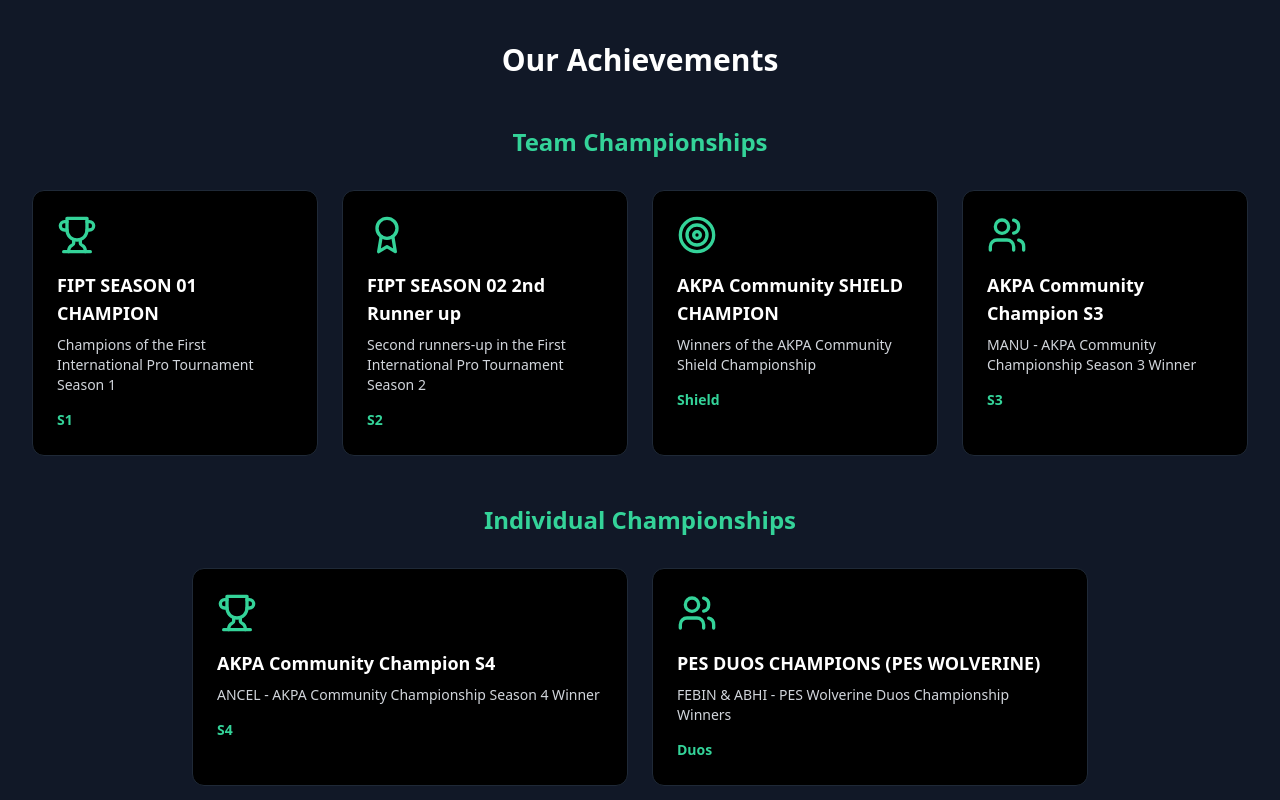
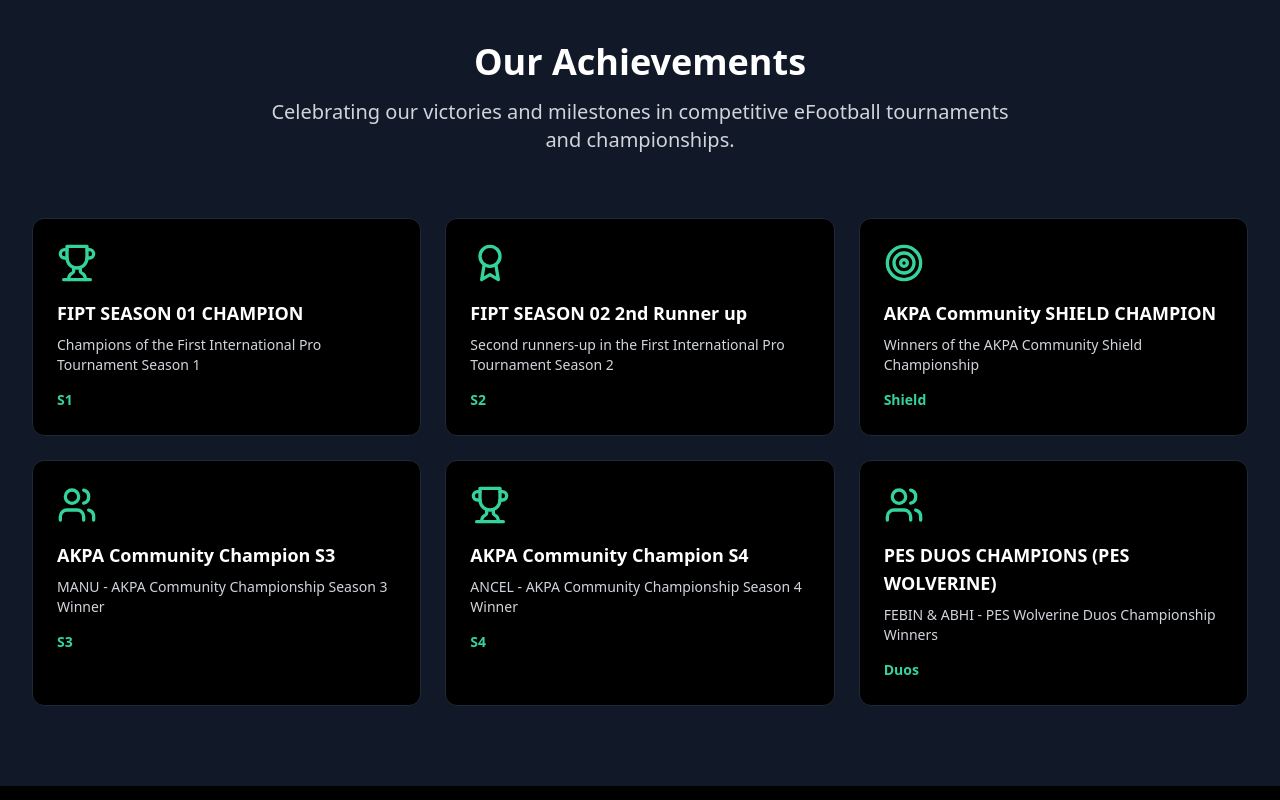
Before and after one commit to zakirnizam/pwkesports, a React (Vite) app: page / in a window 1280 px wide. Shown: the part 1600-2400 px from the top of the page. Built offline with nearby package versions, Linux system fonts and the light colour scheme.

Commit message:
Combine all achievements under one section

```diff
--- a/src/components/Achievements.tsx
+++ b/src/components/Achievements.tsx
@@ -26,9 +26,6 @@ const Achievements = () => {
       description: "MANU - AKPA Community Championship Season 3 Winner",
       year: "S3",
     },
-  ];
-
-  const individualAchievements = [
     {
       icon: Trophy,
       title: "AKPA Community Champion S4",
@@ -46,15 +43,14 @@ const Achievements = () => {
   return (
     <section id="achievements" className="py-20 bg-gray-900">
       <div className="max-w-7xl mx-auto px-4 sm:px-6 lg:px-8">
-        <div>
-          <h3 className="text-3xl font-bold text-white text-center mb-12">
-            Our Achievements
-          </h3>
+        <div className="text-center mb-16">
+          <h2 className="text-4xl font-bold text-white mb-4">Our Achievements</h2>
+          <p className="text-xl text-gray-300 max-w-3xl mx-auto">
+            Celebrating our victories and milestones in competitive eFootball tournaments and championships.
+          </p>
+        </div>
 
-          {/* Team Achievements */}
-          <div className="mb-12">
-            <h4 className="text-2xl font-semibold text-emerald-400 text-center mb-8">Team Championships</h4>
-            <div className="grid grid-cols-1 md:grid-cols-2 lg:grid-cols-4 gap-6">
+        <div className="grid grid-cols-1 md:grid-cols-2 lg:grid-cols-3 gap-6">
           {achievements.map((achievement, index) => (
             <div
               key={index}
@@ -74,33 +70,8 @@ const Achievements = () => {
           ))}
         </div>
       </div>
-
-          {/* Individual Achievements */}
-          <div>
-            <h4 className="text-2xl font-semibold text-emerald-400 text-center mb-8">Individual Championships</h4>
-            <div className="grid grid-cols-1 md:grid-cols-2 gap-6 max-w-4xl mx-auto">
-              {individualAchievements.map((achievement, index) => (
-                <div
-                  key={index}
-                  className="bg-black p-6 rounded-xl border border-gray-800 hover:border-emerald-400 transition-colors duration-200"
-                >
-                  <achievement.icon className="h-10 w-10 text-emerald-400 mb-4" />
-                  <h4 className="text-lg font-semibold text-white mb-2">
-                    {achievement.title}
-                  </h4>
-                  <p className="text-gray-300 text-sm mb-3">
-                    {achievement.description}
-                  </p>
-                  <span className="text-emerald-400 font-semibold text-sm">
-                    {achievement.year}
-                  </span>
-                </div>
-              ))}
-            </div>
-          </div>
-        </div>
-      </div>
     </section>
   );
 };
+
 export default Achievements;
```
Lines whose indentation alone changed are shown as unchanged.
